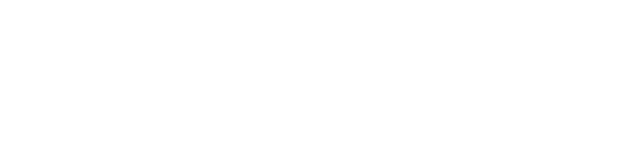
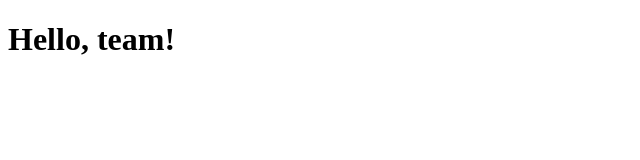
Before and after one commit to abnerfcastro/most-boring-app-vanilla, a plain HTML site: page index.html in a window 1280 px wide. Shown: the whole page, without its empty margins (0-640 px from the left). Drawn offline with Linux system fonts and the light colour scheme.

Commit message:
Add h1 tag

```diff
--- a/index.html
+++ b/index.html
@@ -7,5 +7,6 @@
     <title>Document</title>
 </head>
 <body>
+    <h1>Hello, team!</h1>
 </body>
 </html>
```
